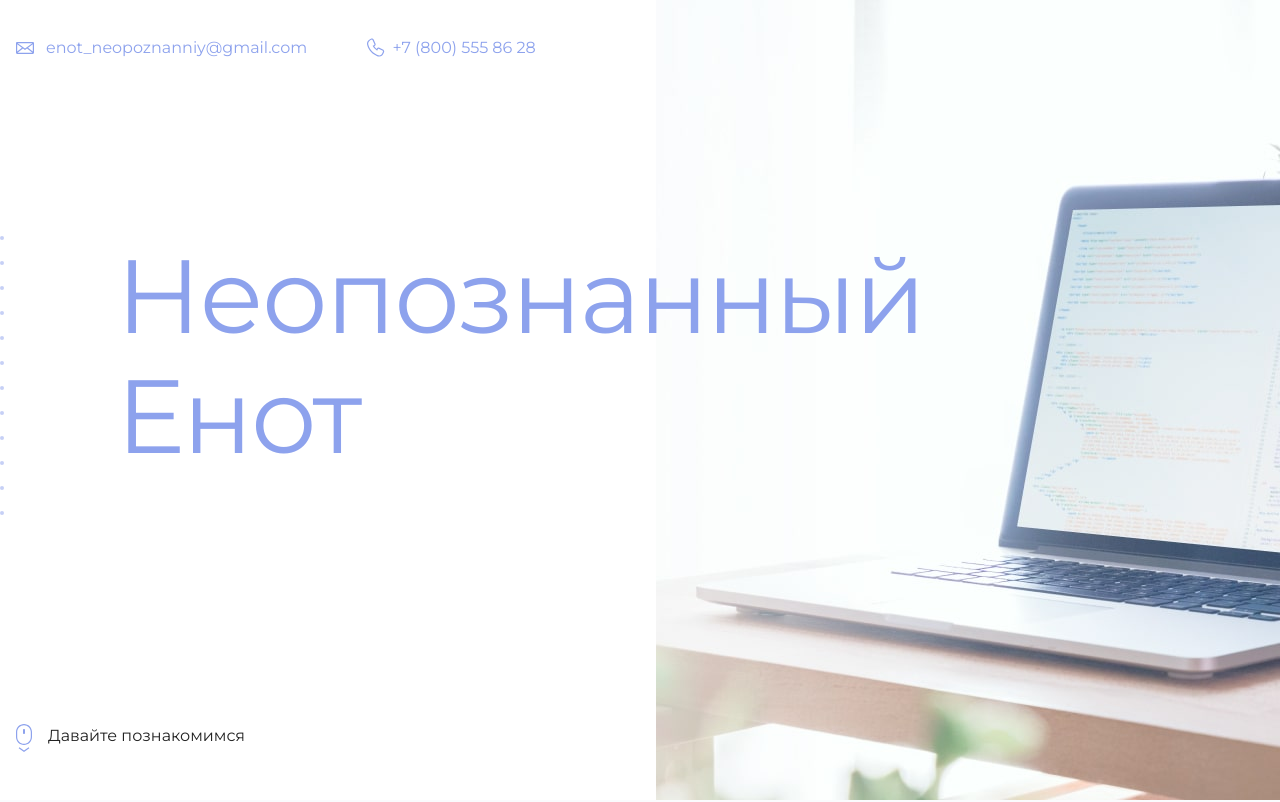
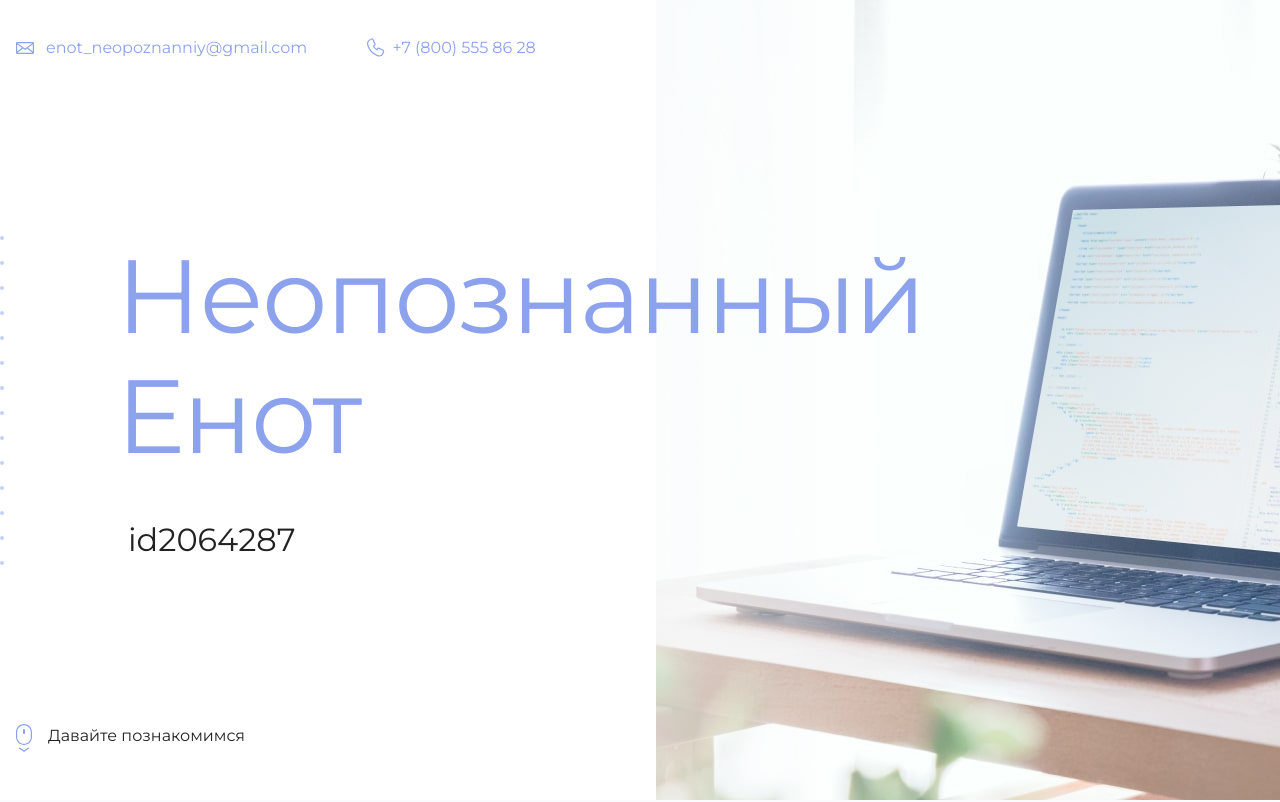
Before and after one commit to yamara28/new, a plain HTML site: page index.html in a window 1280 px wide. Shown: the top 802 px of the page. Drawn offline with Linux system fonts and the light colour scheme; files whose address does not match are found by name.

Commit message:
Update index.html

```diff
--- a/index.html
+++ b/index.html
@@ -19,7 +19,7 @@
       <section class="hero-image">
         <div class="container">
           <h1 class="heading">Неопознанный Енот</h1>
-          <p><!-- Тут ваш id на сайте Академии --></p>
+          <p>id2064287</p>
         </div>
       </section>
 
```
